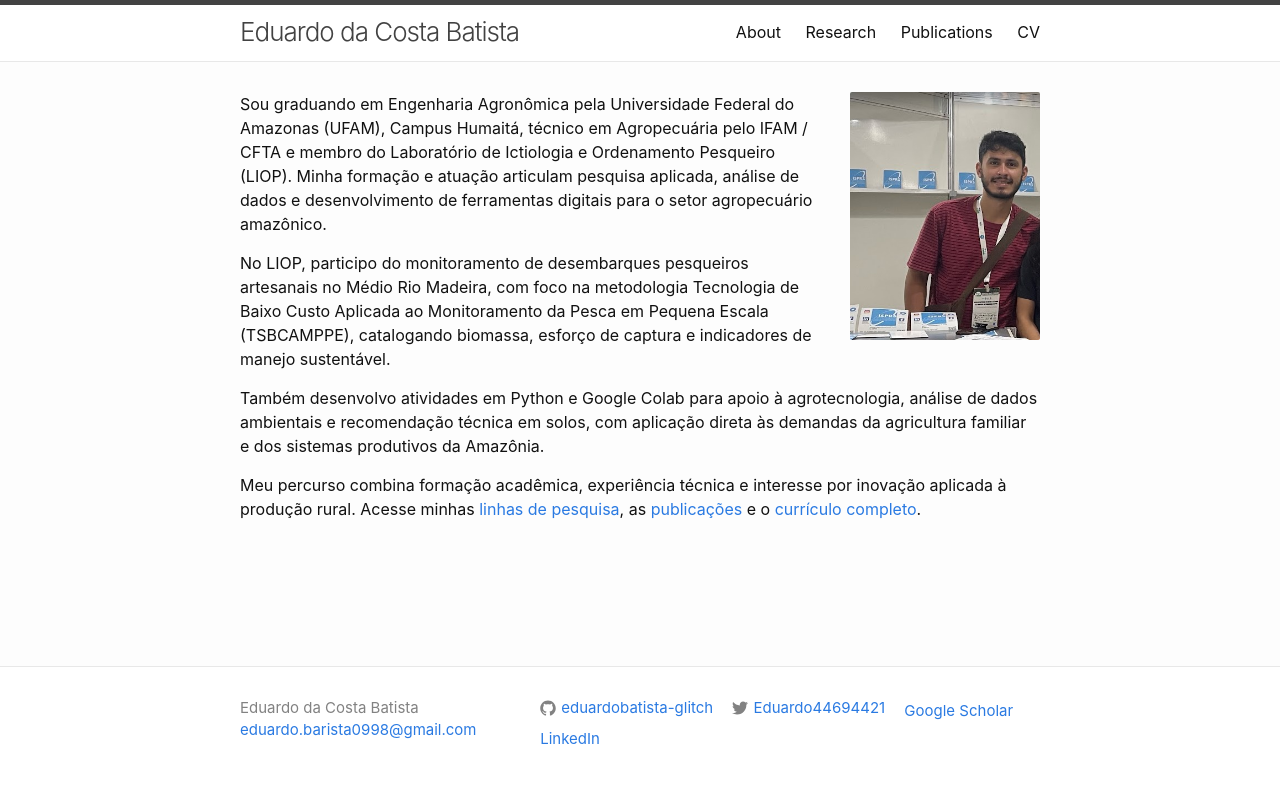
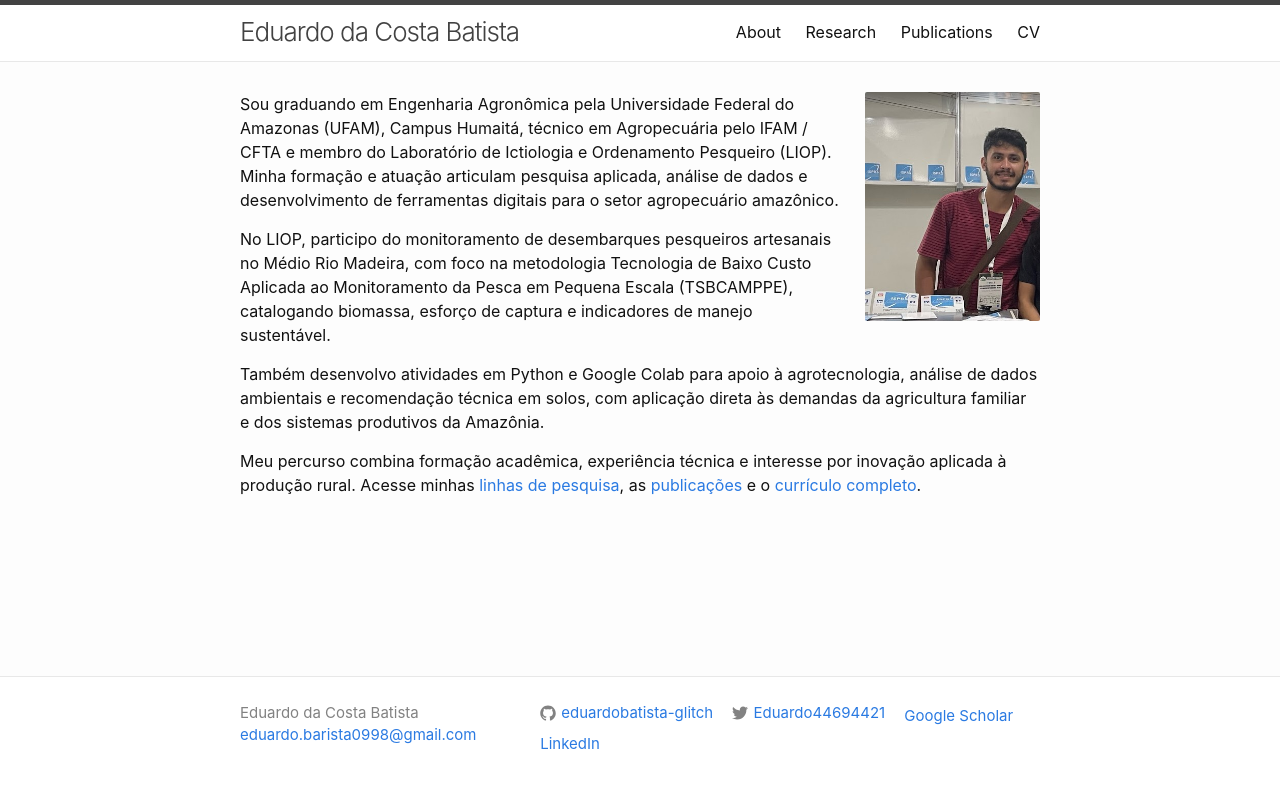
Before and after one commit to eduardobatista-glitch/portfolio_, a plain HTML site: page index.html in a window 1280 px wide. Drawn offline with Linux system fonts and the light colour scheme.

Commit message:
Refactor CSS styles and comments in style.css
Updated comments and adjusted styles for profile picture and footer.

```diff
--- a/assets/style.css
+++ b/assets/style.css
@@ -1,4 +1,4 @@
-/* Estilo Base Global Acadêmico (Jekyll Minima Theme Ref) */
+/* Estilo Base Global Acadêmico - Jekyll Minima Exato */
 body, h1, h2, h3, h4, h5, h6, p, blockquote, pre, hr, dl, dd, ol, ul, figure {
   margin: 0;
   padding: 0;
@@ -54,6 +54,7 @@ a:hover {
   min-height: 55.95px;
   position: relative;
   background-color: #fff;
+  margin-bottom: 30px;
 }
 
 .site-title {
@@ -98,15 +99,15 @@ a:hover {
 
 /* Conteúdo Principal */
 .page-content {
-  padding: 30px 0;
+  padding: 0 0 40px 0;
   flex: 1;
 }
 
-/* Foto de Perfil compacta alinhada à direita */
+/* FOTO DE PERFIL COMPACTA (Idêntica à proporção do Tom Rainforth) */
 .profile-pic {
   float: right !important;
-  width: 190px !important;
-  margin-left: 30px !important;
+  width: 175px !important;
+  margin-left: 25px !important;
   margin-bottom: 15px !important;
   border-radius: 2px;
 }
@@ -114,8 +115,9 @@ a:hover {
 /* Rodapé Acadêmico */
 .site-footer {
   border-top: 1px solid #e8e8e8;
-  padding: 30px 0;
+  padding: 25px 0;
   background-color: #fff;
+  margin-top: auto;
 }
 
 .footer-col-wrapper {
```
